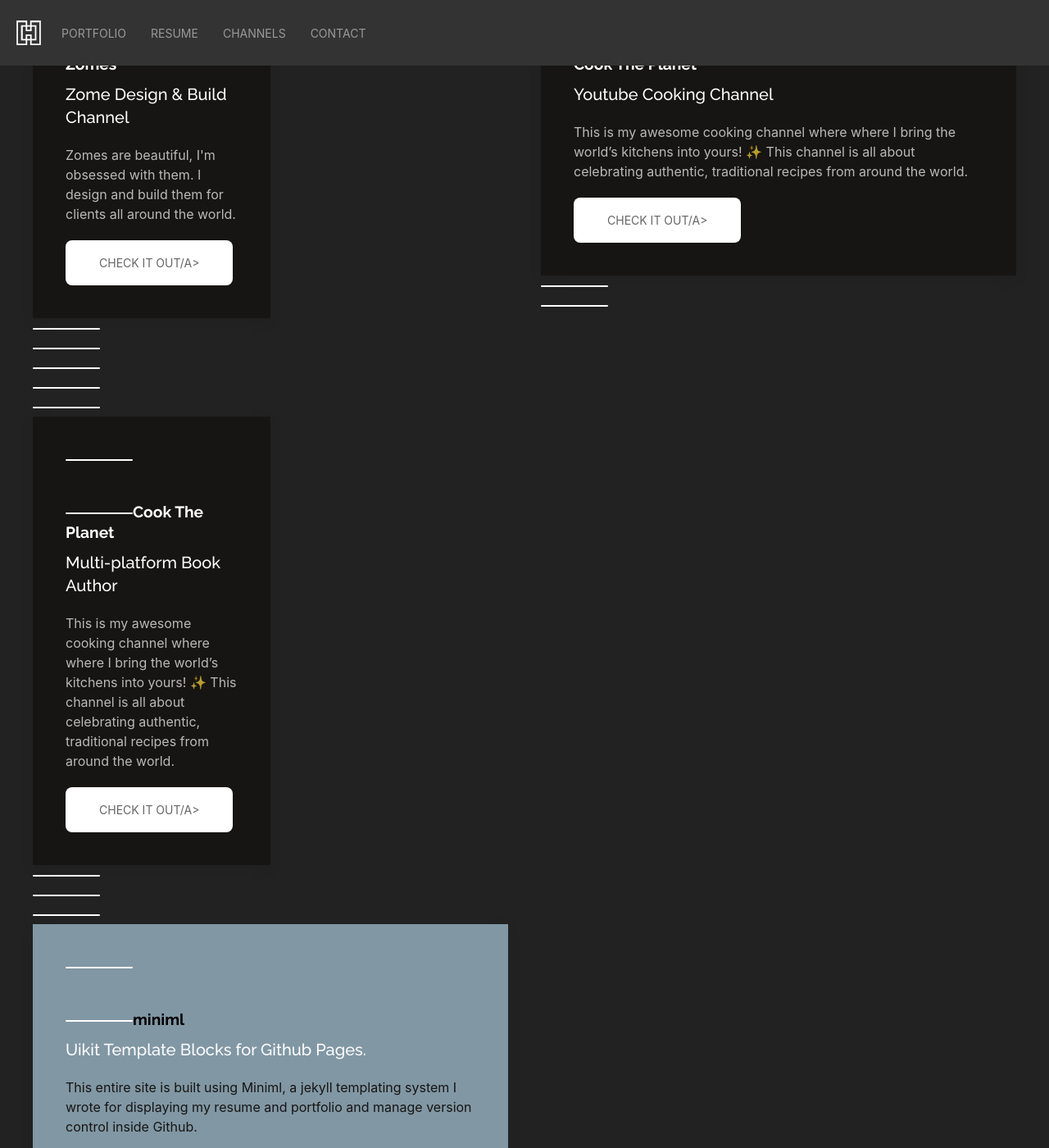
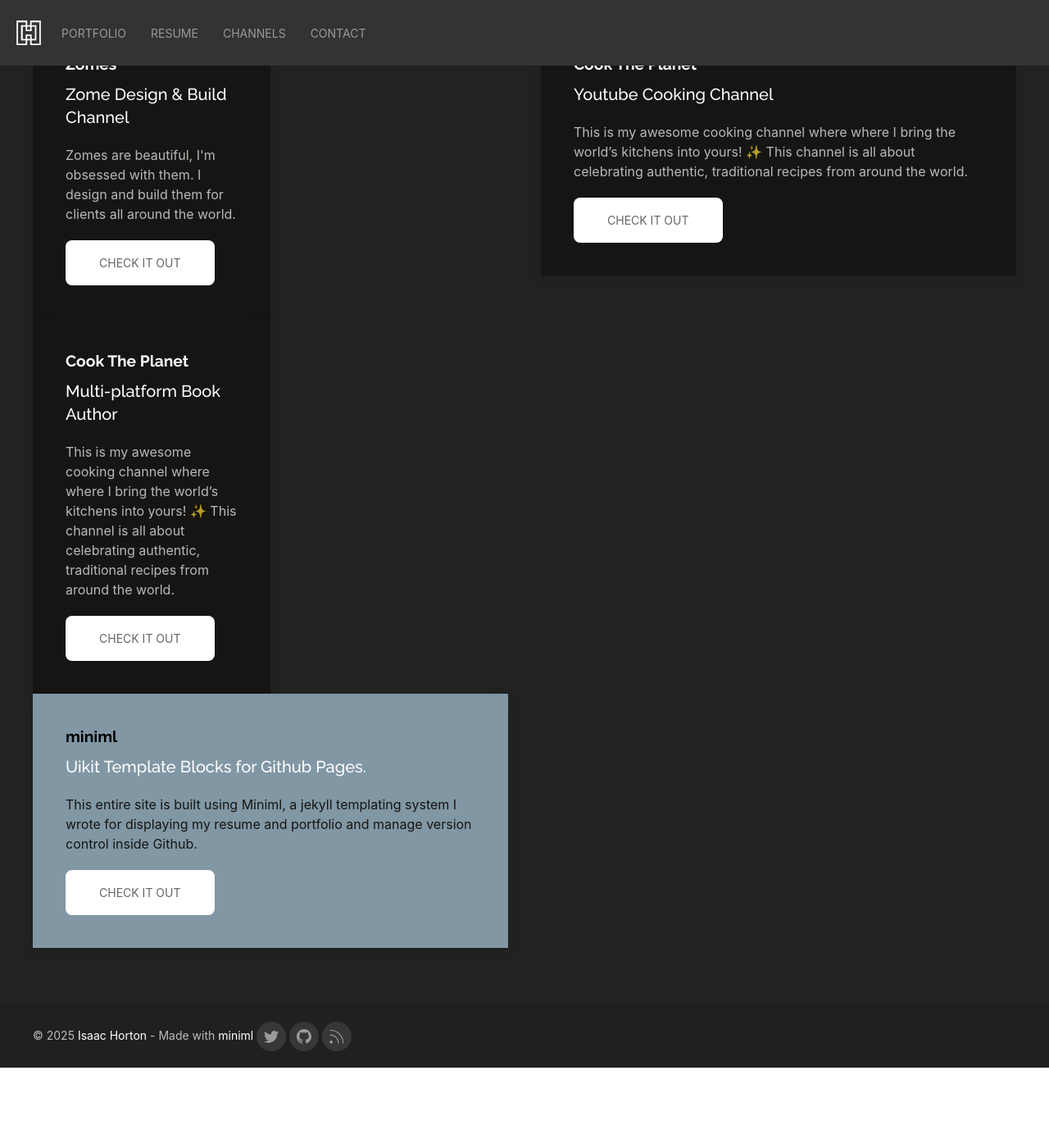
Before and after one commit to kre8t/kre8t.github.io, a Jekyll site: the page built from index.html, in a window 1280 px wide and 1400 px high, scrolled down 1001 px. Shown: the whole window at 82% size. Built offline with Jekyll 4.4.1, drawn with Linux system fonts in a browser that asks for light colours; after the commit the page ends 2303 px from its top, so only the background shows below that.

Commit message:
Update currentprojects.html

```diff
--- a/_includes/sections/currentprojects.html
+++ b/_includes/sections/currentprojects.html
@@ -12,7 +12,7 @@
                   <h4 class="uk-margin-small-top">Zome Design & Build Channel</h4>
                   <p>Zomes are beautiful, I'm obsessed with them. I design and build them for clients all around the world.
                   </p>
-                  <a class="uk-button uk-button-primary uk-button-large" href="https://www.youtube.com/@zomebuilder">Check it out/a>
+                  <a class="uk-button uk-button-primary uk-button-large" href="https://www.youtube.com/@zomebuilder">Check it out</a>
                 </div>
               </div>
             </div>
@@ -24,7 +24,7 @@
                   <h4 class="uk-margin-small-top">Multi-platform Book Author</h4>
                   <p>This is my awesome cooking channel where where I bring the world’s kitchens into yours! ✨ This channel is all about celebrating authentic, traditional recipes from around the world.
                   </p>
-                  <a class="uk-button uk-button-primary uk-button-large" href="https://www.youtube.com/@cooktheplanet">Check it out/a>
+                  <a class="uk-button uk-button-primary uk-button-large" href="https://www.youtube.com/@cooktheplanet">Check it out</a>
                 </div>
               </div>
             </div>
@@ -47,7 +47,7 @@
               <h4 class="uk-margin-small-top">Youtube Cooking Channel</h4>
               <p>This is my awesome cooking channel where where I bring the world’s kitchens into yours! ✨ This channel is all about celebrating authentic, traditional recipes from around the world.
               </p>
-              <a class="uk-button uk-button-primary uk-button-large" href="https://www.youtube.com/@cooktheplanet">Check it out/a>
+              <a class="uk-button uk-button-primary uk-button-large" href="https://www.youtube.com/@cooktheplanet">Check it out</a>
             </div>
           </div>
         </div>
```
